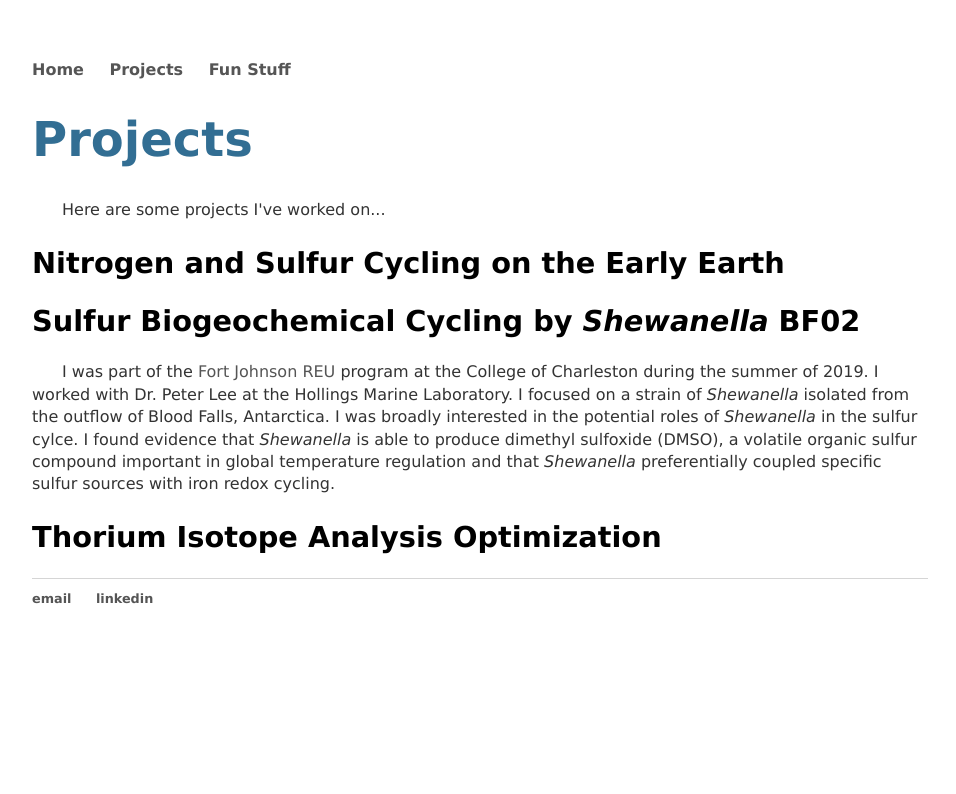
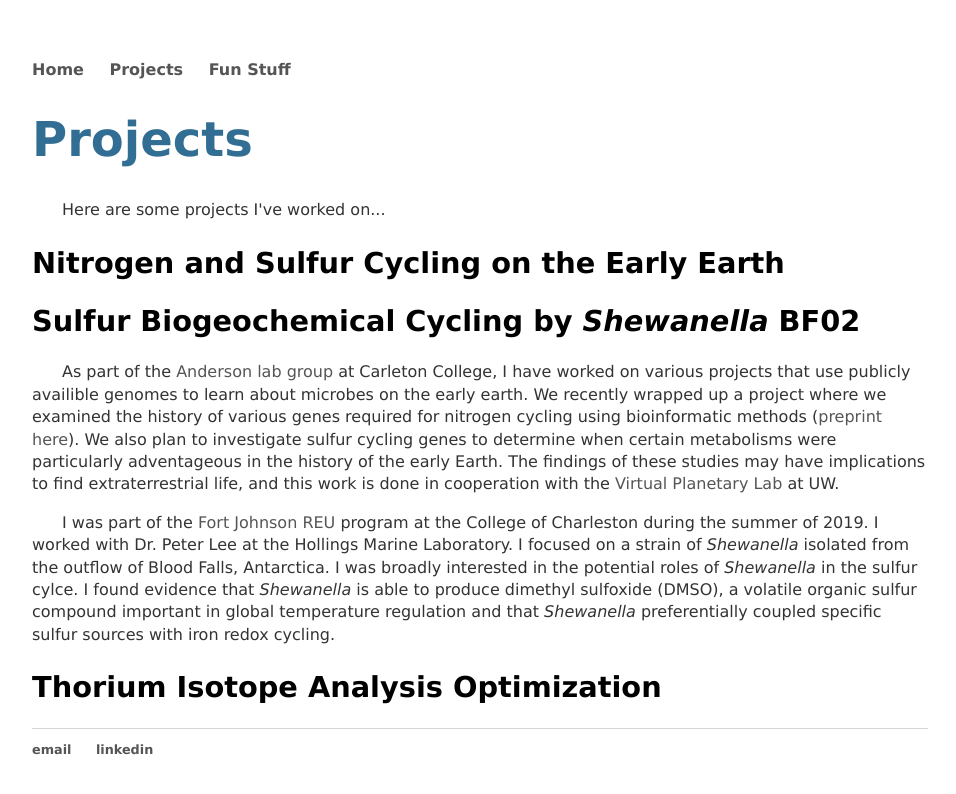
Before and after one commit to kcmateos/kcmateos.github.io, a Jekyll site: the page projects/index.html, which Jekyll copies as it is, in a window 1280 px wide. Shown: the top 794 px of the page, without its empty margins (160-1116 px from the left). Built offline with Jekyll 4.4.1, drawn with Linux system fonts in a browser that asks for light colours.

Commit message:
Update index.html

```diff
--- a/projects/index.html
+++ b/projects/index.html
@@ -28,6 +28,7 @@
 				<p>Here are some projects I've worked on...</p>
         <h2> Nitrogen and Sulfur Cycling on the Early Earth</h2>
 			<h2> Sulfur Biogeochemical Cycling by <i>Shewanella</i> BF02</h2>
+			<p>As part of the <a href="https://apps.carleton.edu/people/randerson/">Anderson lab group</a> at Carleton College, I have worked on various projects that use publicly availible genomes to learn about microbes on the early earth. We recently wrapped up a project where we examined the history of various genes required for nitrogen cycling using bioinformatic methods (<a href = "https://www.biorxiv.org/content/10.1101/2020.05.01.064543v1">preprint here</a>). We also plan to investigate sulfur cycling genes to determine when certain metabolisms were particularly adventageous in the history of the early Earth. The findings of these studies may have implications to find extraterrestrial life, and this work is done in cooperation with the <a href= "https://depts.washington.edu/naivpl/content/welcome-virtual-planetary-laboratory">Virtual Planetary Lab </a> at UW. </p>
 			<!--<img src="/assets/Shewlab.JPG" align=”right” width="200"/>-->
 			<p> I was part of the <a href="http://reu.cofc.edu/">Fort Johnson REU</a> program at the College of Charleston during the summer of 2019. I worked with Dr. Peter Lee at the Hollings Marine Laboratory. I focused on a strain of <i>Shewanella</i> isolated from the outflow of Blood Falls, Antarctica. I was broadly interested in the potential roles of <i>Shewanella</i> in the sulfur cylce. I found evidence that <i>Shewanella</i> is able to produce dimethyl sulfoxide (DMSO), a volatile organic sulfur compound important in global temperature regulation and that <i>Shewanella</i> preferentially coupled specific sulfur sources with iron redox cycling. </p>
         <h2> Thorium Isotope Analysis Optimization</h2>
```
